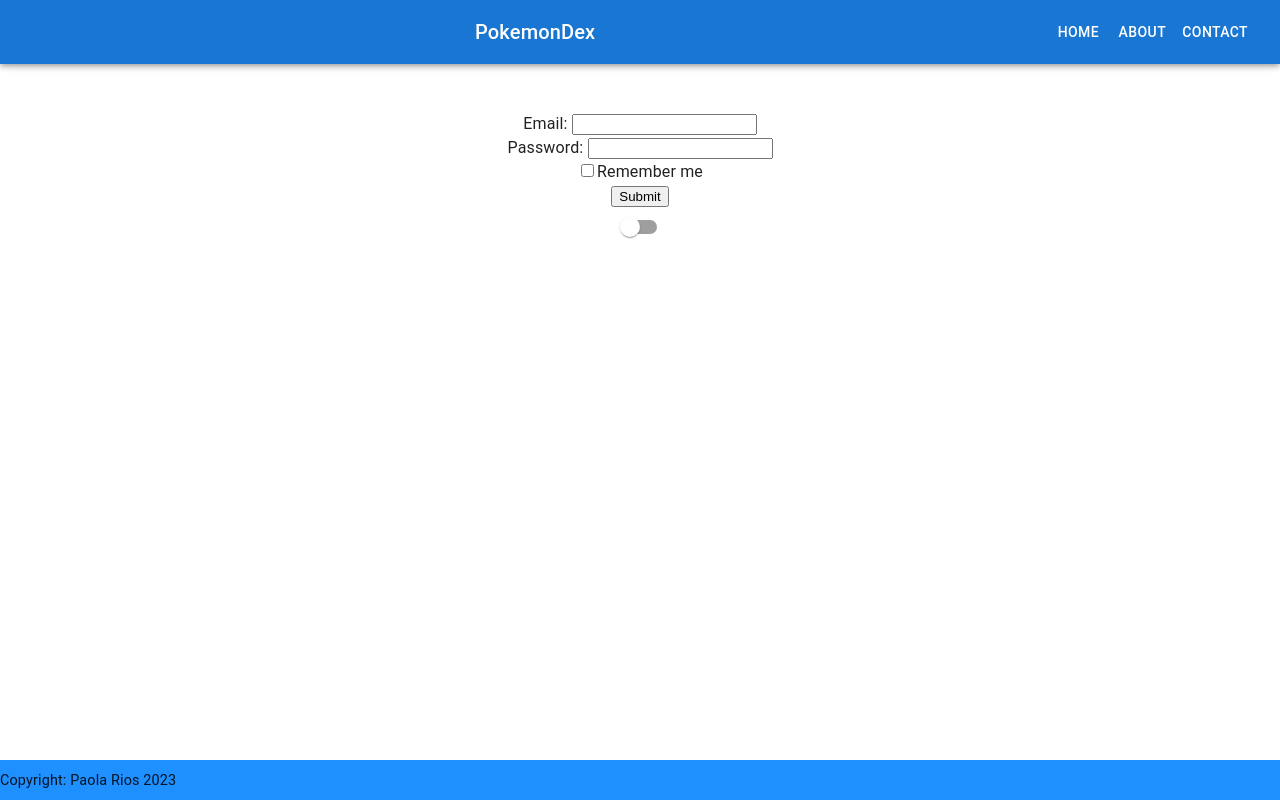
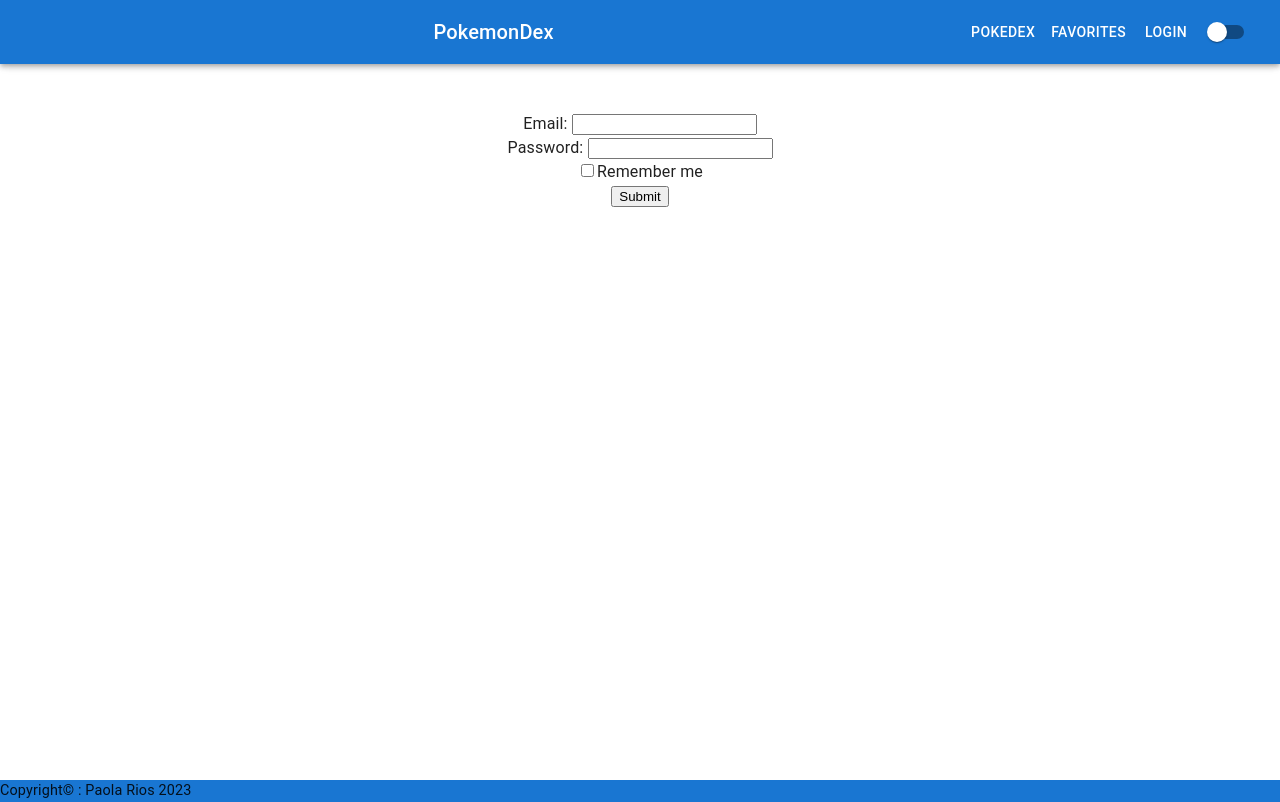
Before and after one commit to PaolaRiosGrageda/Jala.Frontend.PokeProject, a React (Create React App) app: page / in a window 1280 px wide. Built offline with nearby package versions, Linux system fonts and the light colour scheme.

Commit message:
adding FixSwitch

```diff
--- a/src/components/CustomCards.js
+++ b/src/components/CustomCards.js
@@ -44,13 +44,10 @@
   ];
 
   const rows = [
-    { id: 1, col1: '123', col2: 'Poke1' },
-    { id: 2, col1: '456', col2: 'Poke 2' },
-    { id: 3, col2: '789', col2: 'Charmander' },
+    // { id: 1, col1: '123', col2: 'Poke1' },
+    // { id: 2, col1: '456', col2: 'Poke 2' },
+    // { id: 3, col2: '789', col2: 'Charmander' },
   ];
-
-  rows.push( { id: 4, col1: 'Jose', col2: 'Josemon' },)
-  // console.log(favorites);
 
   var id = 5;
 
--- a/src/components/Footer.js
+++ b/src/components/Footer.js
@@ -1,19 +1,32 @@
 import React, { FC, ReactElement } from "react";
 import { Box, Container, Grid, Typography } from "@mui/material";
+// import Image from "*.png"
+// import { FacebookProvider, Like } from 'react-facebook';
 
 export const Footer = () => {
   return (
     <Box sx={{
-        // width: "100%",
+         width: "100%",
         // height: "auto",
-        // backgroundColor: "primary.main",
+        backgroundColor: "primary.main",
         // opacity: [0.9, 0.9, 0.9],
         //  paddingTop: "1rem",
         //  paddingBottom: "1rem",
-        // position: "absolute",
+        position: "absolute",
+        textAlign: "left",
+      }}>
 
-      }}>
-        Copyright: Paola Rios 2023
+
+        Copyright© : Paola Rios 2023
+
+        {/* <FacebookProvider appId="123456789"> */}
+             {/* <Like href="http://www.facebook.com" colorScheme="dark" showFaces share />  */}
+        {/* </FacebookProvider> */}
+
+
+        {/* <div>
+            <Image priority src="image/facebook.png" width={75} height={30} alt="facebook" />
+        </div> */}
     </Box>
   )
 }
--- a/src/components/PokemonCard.js
+++ b/src/components/PokemonCard.js
@@ -120,9 +120,9 @@
         }
         </div>
       </header >
-      <div>
-        <Footer></Footer>
-      </div>
+      {/* <footer className="App-footer">  */}
+          <Footer/>
+      {/* </footer>  */}
     </div >
   );
 }
--- a/src/components/SigInComponent.js
+++ b/src/components/SigInComponent.js
@@ -5,7 +5,7 @@
 import {NavBar} from "./UI/NavBar";
 import DrawerAppBar from "./UI/DrawerAppBar";
 import '../styles/PokemonCard.css';
-import Switch from '@mui/material/Switch';
+// import Switch from '@mui/material/Switch';
 import { Footer } from "./Footer";
 
 
@@ -17,7 +17,7 @@
     const [passwordErrorS, setPasswordError] = useState("");
 
     // const activeStyle = {color: "#F15B2A" };
-    const data = useContext(ThemeContext);
+     const data = useContext(ThemeContext);
     const navigate = useNavigate();
 
     const homePage = () => {
@@ -111,7 +111,7 @@
                 <br></br>
                 <input type="submit" value="Submit" />
             </form>
-            <Switch name= "theme" onClick={data.handleTheme} id= "dark" value={data.theme==="dark" ? "light" : "dark"}/>
+            {/* <Switch name= "theme" onClick={data.handleTheme} id= "dark" value={data.theme==="dark" ? "light" : "dark"}/> */}
              {/* </header>  */}
             <footer className="App-footer">
                 <Footer/>
--- a/src/components/UI/DrawerAppBar.js
+++ b/src/components/UI/DrawerAppBar.js
@@ -1,5 +1,7 @@
+import { useContext } from "react";
 import * as React from 'react';
 import PropTypes from 'prop-types';
+import ThemeContext from "../context/ThemeContext";
 import AppBar from '@mui/material/AppBar';
 import Box from '@mui/material/Box';
 import CssBaseline from '@mui/material/CssBaseline';
@@ -14,9 +16,21 @@
 import Toolbar from '@mui/material/Toolbar';
 import Typography from '@mui/material/Typography';
 import Button from '@mui/material/Button';
+import Switch from '@mui/material/Switch';
 
 const drawerWidth = 240;
-const navItems = ['Home', 'About', 'Contact'];
+const navItems = ['Pokedex', 'Favorites', 'Login'];
+const navLinks = [
+  {
+    title: 'Pokedex', path:'/home '
+  },
+  {
+    title: 'Favorites', path:''
+  },
+  {
+    title: 'Login', path:''
+  }
+];
 
 function DrawerAppBar(props) {
   const { window } = props;
@@ -25,6 +39,7 @@
   const handleDrawerToggle = () => {
     setMobileOpen((prevState) => !prevState);
   };
+  const data = useContext(ThemeContext);
 
   const drawer = (
     <Box onClick={handleDrawerToggle} sx={{ textAlign: 'center' }}>
@@ -37,6 +52,7 @@
           <ListItem key={item} disablePadding>
             <ListItemButton sx={{ textAlign: 'center' }}>
               <ListItemText primary={item} />
+              {/* <ListItemLink href={item.href}/> */}
             </ListItemButton>
           </ListItem>
         ))}
@@ -74,6 +90,8 @@
               </Button>
             ))}
           </Box>
+          <Switch name= "theme" onClick={data.handleTheme} id= "dark" value={data.theme==="dark" ? "light" : "dark"}/>
+
         </Toolbar>
       </AppBar>
       <Box component="nav">
--- a/src/components/UI/NavBar.js
+++ b/src/components/UI/NavBar.js
@@ -1,8 +1,12 @@
+import { useContext } from "react";
+import ThemeContext from "../context/ThemeContext";
 import { AppBar, Grid, IconButton, Toolbar, Typography } from '@mui/material';
 import { LogoutOutlined, MenuOutlined } from '@mui/icons-material';
+import Switch from '@mui/material/Switch';
 
 
 export const NavBar = ({ drawerWidth = 200 }) => {
+    const data = useContext(ThemeContext);
 
   return (
 
@@ -29,8 +33,10 @@
                     <LogoutOutlined />
                 </IconButton>
             </Grid>
+            <Switch name= "theme" onClick={data.handleTheme} id= "dark" value={data.theme==="dark" ? "light" : "dark"}/>
 
         </Toolbar>
+
     </AppBar>
   )
 }
--- a/src/styles/PokemonCard.css
+++ b/src/styles/PokemonCard.css
@@ -37,7 +37,7 @@
   }
 }
 .App-footer {
-  height:40px;
+  height:30px;
   /* line-height:50px; */
   bottom:0;
   left:0;
@@ -45,7 +45,7 @@
   float: left;
   margin-top: 10px;
   position:absolute;
-  background-color: dodgerblue;
+  /* background-color: dodgerblue;  */
   /* padding: 10px; */
   padding-top: 10px;
   padding-bottom: 10px;
```
Also changed, not shown: src/image/facebook.png (added).
